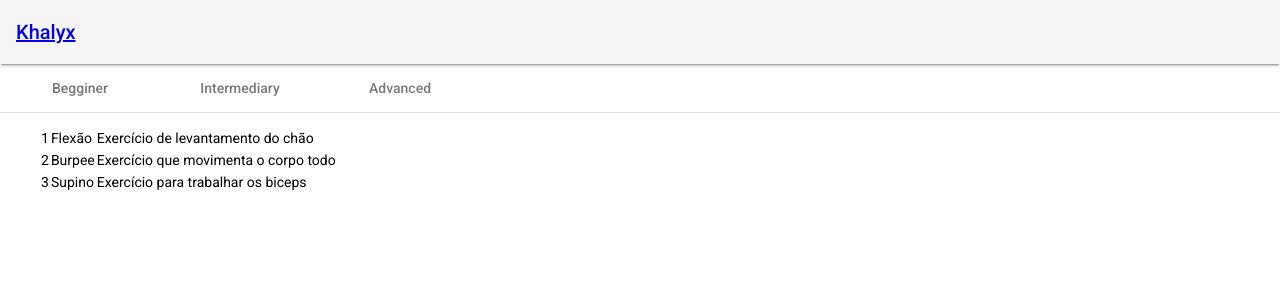
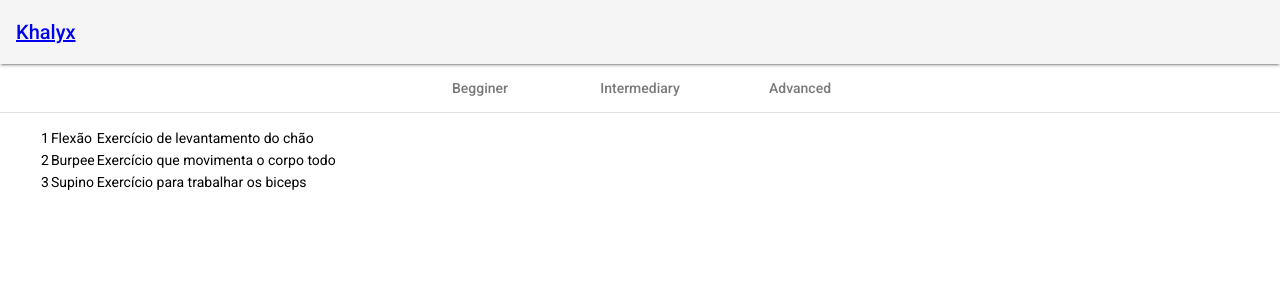
Before and after one commit to jpfurlan/khalyx, an Angular app: page / in a window 1280 px wide. Shown: the top 300 px of the page. Built offline with nearby package versions, Linux system fonts and the light colour scheme.

Commit message:
Navegação centralizada

```diff
--- a/src/app/template/nav/nav.component.html
+++ b/src/app/template/nav/nav.component.html
@@ -1,4 +1,4 @@
-<nav mat-tab-nav-bar>
+<nav mat-tab-nav-bar mat-align-tabs="center">
   <a mat-tab-link *ngFor="let link of links" [routerLink]="link.path" routerLinkActive
      (click)="activeLink = link"
      > {{link.label}} </a>
```
